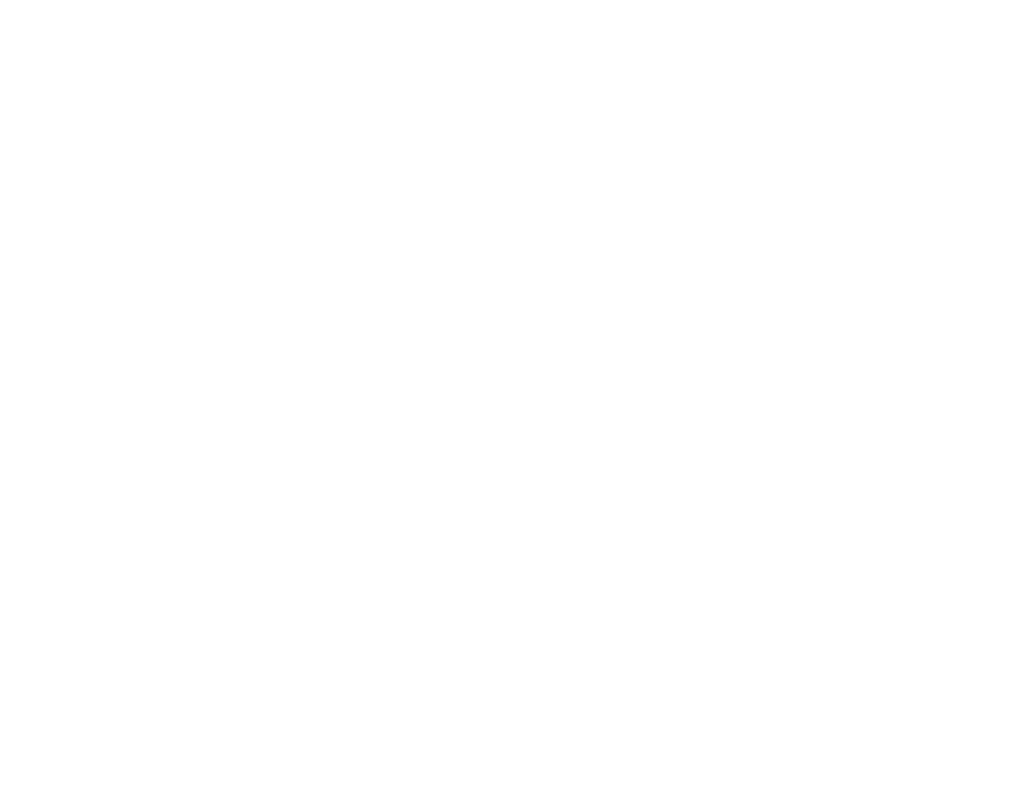
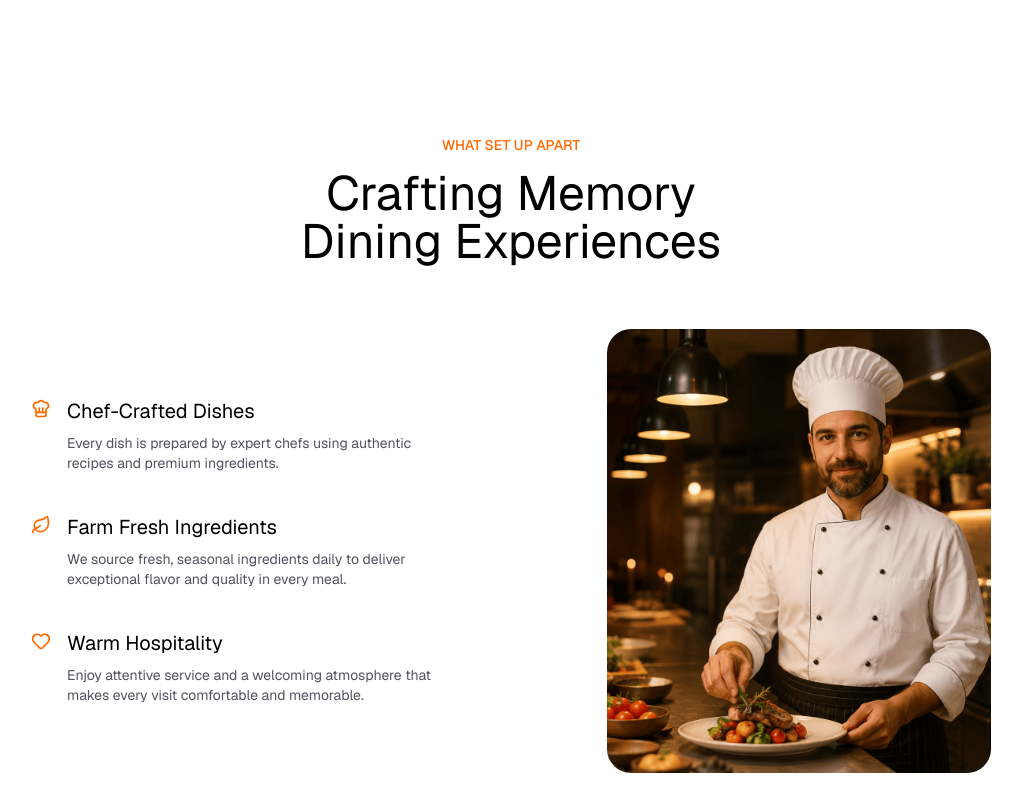
Before and after one commit to RudranshCoder83/Resto---Book-Your-Table-in-ease, a React (Vite) app: page / in a window 1280 px wide. Shown: the part 2480-3291 px from the top of the page, without its empty margins (129-1151 px from the left). Before the commit the page ends 2439 px from the top, so only its background shows below. Built offline with nearby package versions, Linux system fonts and the light colour scheme.

Commit message:
Created Features Section

```diff
--- a/src/App.jsx
+++ b/src/App.jsx
@@ -4,6 +4,7 @@
 import About  from './section/About';
 import Stats from './section/Stats';
 import Dishes from './section/Dishes';
+import Featured from './section/Featured';
 
 const App = ()=>{
   return(
@@ -13,6 +14,7 @@
       <About />
       <Stats/>
       <Dishes/>
+      <Featured/>
     </>
   )
 }
--- /dev/null
+++ b/src/section/Featured.jsx
@@ -0,0 +1,58 @@
+import { ChefHat, Heart, Leaf } from "lucide-react";
+import Animated from "../components/Animated";
+import { featuresData } from "../data/data";
+
+const iconMap = {
+    ChefHat,
+    Leaf,
+    Heart
+}
+
+function Featured() {
+    return (
+        <section id="features" className="px-auto mt-44 mb-20" >
+            <div className="text-center mb-16">
+                <Animated delay={0.2}>
+                    <p className="text-orange-500 font-medium uppercase mb-3.5">
+                        What Set up Apart
+                    </p>
+                </Animated>
+                <Animated>
+                    <h2 className="text-4xl md:text-5xl max-w-lg mx-auto text-balance">
+                        Crafting Memory Dining Experiences
+                    </h2>
+                </Animated>
+            </div>
+
+            <div className="flex flex-col md:flex-row items-center justify-between gap-14 max-w-7xl mx-auto">
+                <div className="space-y-10 max-w-md">
+                    {featuresData.map((item, index) => {
+                        const IconComponent = iconMap[item.icon];
+                        return (
+                            <Animated
+                                key={index}
+                                y={150}
+                                delay={index * 0.15}
+                                className="flex items-start gap-4 text-left"
+                            >
+                                {IconComponent && (
+                                    <IconComponent className="text-orange-500 size-5 shrink-0 mt-0.5" />
+                                )}
+                                <div>
+                                    <h3 className="text-xl mb-2">{item.title}</h3>
+                                    <p className="text-zinc-600 max-w-sm">{item.description}</p>
+                                </div>
+                            </Animated>
+                        )
+                    })}
+                </div>
+
+                <Animated x={50} y={0}>
+                    <img src="/assets/chef.png" alt="Chef" className="w-full max-w-sm h-111 object-cover rounded-3xl" />
+                </Animated>
+            </div >
+        </section >
+    )
+}
+
+export default Featured;
```
